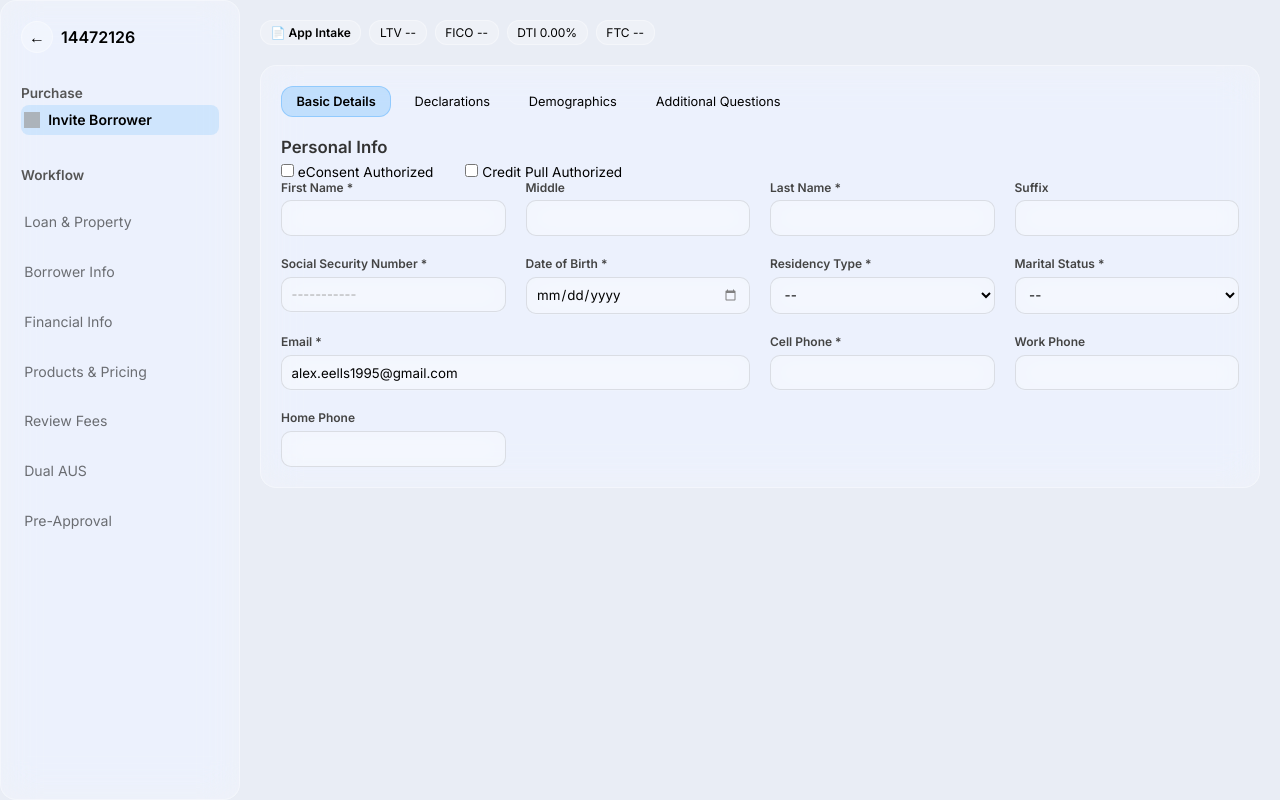
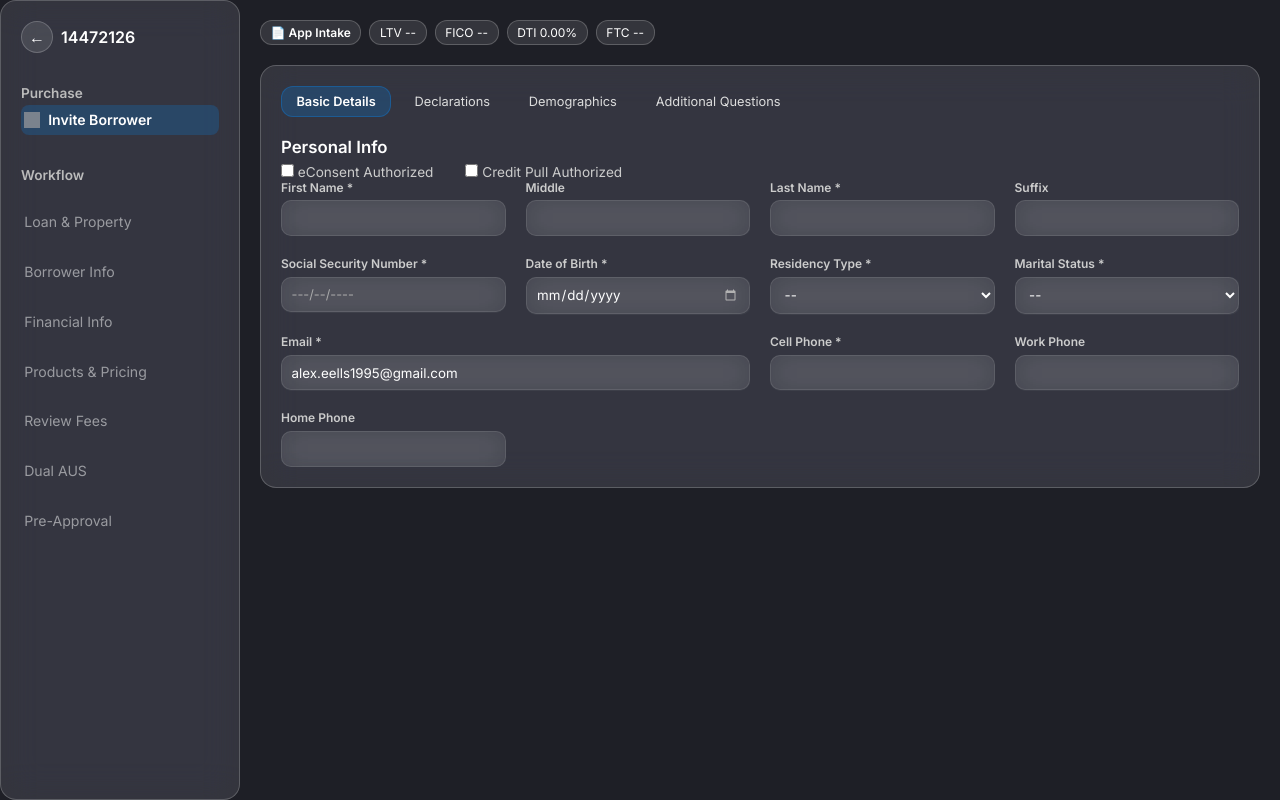
Before and after one commit to HappyRamos/Glass, a plain HTML site: page index.html in a window 1280 px wide. Drawn offline with Linux system fonts and the light colour scheme; grey boxes are pictures that could not be loaded.

Commit message:
Update index.html

```diff
--- a/index.html
+++ b/index.html
@@ -5,81 +5,220 @@
   <meta name="viewport" content="width=device-width, initial-scale=1.0" />
   <title>Mortgage Intake – Glass UI</title>
 
-<!--  ▸  BASIC RESET + GOOGLE FONT  -->
+  <!-- Font -->
   <link href="https://fonts.googleapis.com/css2?family=Inter:wght@400;500;600&display=swap" rel="stylesheet">
+
   <style>
-:root{
-  --glass-bg: rgba(255,255,255,.25);          /* blur backdrop */
-  --glass-brd: rgba(255,255,255,.35);         /* light border  */
-  --radius:   16px;
-  --gap:      1.25rem;
-  --deep-bg:  #e9edf5;                        /* page backdrop */
+    :root {
+      --glass-bg: rgba(255, 255, 255, 0.1);
+      --glass-brd: rgba(255, 255, 255, 0.2);
+      --radius: 16px;
+      --gap: 1.25rem;
+      --deep-bg: #1e1f26; /* darker background */
     }
 
-*{box-sizing:border-box;margin:0;padding:0;font-family:'Inter',sans-serif;}
-body{background:var(--deep-bg);min-height:100vh;display:flex;}
-a,button,label{cursor:pointer;user-select:none}
-
-.glass{background:var(--glass-bg);backdrop-filter:blur(18px) saturate(180%);
-       -webkit-backdrop-filter:blur(18px) saturate(180%);
-       border:1px solid var(--glass-brd);border-radius:var(--radius);}
-
-/* ─────────────────  LAYOUT  ───────────────── */
-#sidebar{
-  width:240px;padding:var(--gap);display:flex;flex-direction:column;
-  gap:var(--gap);overflow-y:auto;
-}
-#main{
-  flex:1;padding:var(--gap);display:flex;flex-direction:column;gap:var(--gap);
+    * {
+      box-sizing: border-box;
+      margin: 0;
+      padding: 0;
+      font-family: 'Inter', sans-serif;
     }
 
-/* ─────────────────  SIDEBAR  ───────────────── */
-.back-row{display:flex;align-items:center;gap:.5rem;font-weight:600;}
-.back-row .arrow{background:var(--glass-bg);width:32px;height:32px;
-                 display:flex;align-items:center;justify-content:center;
-                 border-radius:50%;border:1px solid var(--glass-brd);}
-.section-title{font-size:.85rem;font-weight:600;margin:.75rem 0 .25rem;color:#555;}
-
-.step{display:flex;align-items:center;gap:.5rem;padding:.4rem .2rem;
-      border-radius:8px;font-size:.88rem;}
-.step img{width:16px;height:16px;opacity:.7}
-.step.active{background:rgba(0,140,255,.12);font-weight:600;}
-.step.disabled{opacity:.55}
-
-/* ─────────────────  TOP BAR  ───────────────── */
-#topbar{display:flex;align-items:center;gap:.5rem;flex-wrap:wrap}
-.badge{padding:.25rem .6rem;font-size:.75rem;border-radius:12px;
-       background:var(--glass-bg);border:1px solid var(--glass-brd);}
-.badge span{font-weight:600}
-
-/* ─────────────────  CARD  ───────────────── */
-.card{padding:var(--gap);display:flex;flex-direction:column;gap:var(--gap);}
-.tabs{display:flex;gap:.5rem;flex-wrap:wrap}
-.tab{padding:.45rem .9rem;font-size:.8rem;border-radius:12px;border:1px solid transparent;}
-.tab.active{background:rgba(0,140,255,.18);border-color:rgba(0,140,255,.25);font-weight:600;}
-h2{font-size:1.05rem;font-weight:600;margin-bottom:.4rem;color:#333}
-.check-row{display:flex;gap:2rem;font-size:.85rem}
-.form-grid{
-  display:grid;
-  grid-template-columns:repeat(auto-fit,minmax(200px,1fr));
-  gap:var(--gap);
-}
-.field{display:flex;flex-direction:column;gap:.35rem}
-.field label{font-size:.75rem;font-weight:600;color:#444}
-.field input, .field select{
-  padding:.55rem .6rem;border-radius:10px;border:1px solid rgba(0,0,0,.1);
-  background:var(--glass-bg);backdrop-filter:blur(14px) saturate(160%);
-  -webkit-backdrop-filter:blur(14px) saturate(160%);
+    body {
+      background: var(--deep-bg);
+      min-height: 100vh;
+      display: flex;
+      color: #fff;
     }
 
-/* small helper styles */
-input::placeholder{color:#aaa;font-size:.8rem}
-::-webkit-calendar-picker-indicator{filter:invert(0.5)}
+    a, button, label {
+      cursor: pointer;
+      user-select: none;
+    }
+
+    .glass {
+      background: var(--glass-bg);
+      backdrop-filter: blur(18px) saturate(180%);
+      -webkit-backdrop-filter: blur(18px) saturate(180%);
+      border: 1px solid var(--glass-brd);
+      border-radius: var(--radius);
+    }
+
+    /* Layout */
+    #sidebar {
+      width: 240px;
+      padding: var(--gap);
+      display: flex;
+      flex-direction: column;
+      gap: var(--gap);
+      overflow-y: auto;
+    }
+
+    #main {
+      flex: 1;
+      padding: var(--gap);
+      display: flex;
+      flex-direction: column;
+      gap: var(--gap);
+    }
+
+    /* Sidebar */
+    .back-row {
+      display: flex;
+      align-items: center;
+      gap: 0.5rem;
+      font-weight: 600;
+    }
+
+    .back-row .arrow {
+      background: var(--glass-bg);
+      width: 32px;
+      height: 32px;
+      display: flex;
+      align-items: center;
+      justify-content: center;
+      border-radius: 50%;
+      border: 1px solid var(--glass-brd);
+    }
+
+    .section-title {
+      font-size: 0.85rem;
+      font-weight: 600;
+      margin: 0.75rem 0 0.25rem;
+      color: #bbb;
+    }
+
+    .step {
+      display: flex;
+      align-items: center;
+      gap: 0.5rem;
+      padding: 0.4rem 0.2rem;
+      border-radius: 8px;
+      font-size: 0.88rem;
+    }
+
+    .step img {
+      width: 16px;
+      height: 16px;
+      opacity: 0.7;
+    }
+
+    .step.active {
+      background: rgba(0, 140, 255, 0.2);
+      font-weight: 600;
+    }
+
+    .step.disabled {
+      opacity: 0.5;
+    }
+
+    /* Top Bar */
+    #topbar {
+      display: flex;
+      align-items: center;
+      gap: 0.5rem;
+      flex-wrap: wrap;
+    }
+
+    .badge {
+      padding: 0.25rem 0.6rem;
+      font-size: 0.75rem;
+      border-radius: 12px;
+      background: var(--glass-bg);
+      border: 1px solid var(--glass-brd);
+    }
+
+    .badge span {
+      font-weight: 600;
+    }
+
+    /* Card */
+    .card {
+      padding: var(--gap);
+      display: flex;
+      flex-direction: column;
+      gap: var(--gap);
+    }
+
+    .tabs {
+      display: flex;
+      gap: 0.5rem;
+      flex-wrap: wrap;
+    }
+
+    .tab {
+      padding: 0.45rem 0.9rem;
+      font-size: 0.8rem;
+      border-radius: 12px;
+      border: 1px solid transparent;
+      color: #ddd;
+    }
+
+    .tab.active {
+      background: rgba(0, 140, 255, 0.2);
+      border-color: rgba(0, 140, 255, 0.3);
+      font-weight: 600;
+      color: #fff;
+    }
+
+    h2 {
+      font-size: 1.05rem;
+      font-weight: 600;
+      margin-bottom: 0.4rem;
+      color: #fff;
+    }
+
+    .check-row {
+      display: flex;
+      gap: 2rem;
+      font-size: 0.85rem;
+    }
+
+    label {
+      color: #ccc;
+    }
+
+    .form-grid {
+      display: grid;
+      grid-template-columns: repeat(auto-fit, minmax(200px, 1fr));
+      gap: var(--gap);
+    }
+
+    .field {
+      display: flex;
+      flex-direction: column;
+      gap: 0.35rem;
+    }
+
+    .field label {
+      font-size: 0.75rem;
+      font-weight: 600;
+    }
+
+    .field input,
+    .field select {
+      padding: 0.55rem 0.6rem;
+      border-radius: 10px;
+      border: 1px solid rgba(255, 255, 255, 0.1);
+      background: rgba(255, 255, 255, 0.08);
+      color: #fff;
+      backdrop-filter: blur(14px) saturate(160%);
+      -webkit-backdrop-filter: blur(14px) saturate(160%);
+    }
+
+    input::placeholder {
+      color: #aaa;
+      font-size: 0.8rem;
+    }
+
+    ::-webkit-calendar-picker-indicator {
+      filter: invert(0.7);
+    }
   </style>
 </head>
 
 <body>
-  <!-- ─────────────────  SIDEBAR  ───────────────── -->
+  <!-- Sidebar -->
   <aside id="sidebar" class="glass">
     <div class="back-row">
       <div class="arrow">←</div>
@@ -88,7 +227,7 @@ input::placeholder{color:#aaa;font-size:.8rem}
 
     <div>
       <div class="section-title">Purchase</div>
-      <div class="step active"><img src="https://img.icons8.com/ios-glyphs/30/000000/new-post.png"/>Invite Borrower</div>
+      <div class="step active"><img src="https://img.icons8.com/ios-glyphs/30/ffffff/new-post.png" />Invite Borrower</div>
     </div>
 
     <div class="section-title">Workflow</div>
@@ -101,9 +240,8 @@ input::placeholder{color:#aaa;font-size:.8rem}
     <div class="step disabled">Pre-Approval</div>
   </aside>
 
-  <!-- ─────────────────  MAIN  ───────────────── -->
+  <!-- Main -->
   <main id="main">
-    <!-- Top bar -->
     <div id="topbar">
       <span class="badge"><span>📄 App Intake</span></span>
       <span class="badge">LTV --</span>
@@ -112,9 +250,7 @@ input::placeholder{color:#aaa;font-size:.8rem}
       <span class="badge">FTC --</span>
     </div>
 
-    <!-- Main card -->
     <div class="card glass">
-      <!-- Tabs -->
       <div class="tabs">
         <div class="tab active">Basic Details</div>
         <div class="tab">Declarations</div>
@@ -122,12 +258,11 @@ input::placeholder{color:#aaa;font-size:.8rem}
         <div class="tab">Additional Questions</div>
       </div>
 
-      <!-- Personal Info -->
       <section>
         <h2>Personal Info</h2>
         <div class="check-row">
-          <label><input type="checkbox"> eConsent Authorized</label>
-          <label><input type="checkbox"> Credit Pull Authorized</label>
+          <label><input type="checkbox" /> eConsent Authorized</label>
+          <label><input type="checkbox" /> Credit Pull Authorized</label>
         </div>
 
         <div class="form-grid">
@@ -137,49 +272,57 @@ input::placeholder{color:#aaa;font-size:.8rem}
           </div>
           <div class="field">
             <label>Middle</label>
-            <input/>
+            <input />
           </div>
           <div class="field">
             <label>Last Name *</label>
-            <input/>
+            <input />
           </div>
           <div class="field">
             <label>Suffix</label>
-            <input/>
+            <input />
           </div>
 
           <div class="field">
             <label>Social Security Number *</label>
-            <input placeholder="-----------"/>
+            <input placeholder="---/--/----" />
           </div>
           <div class="field">
             <label>Date of Birth *</label>
-            <input type="date"/>
+            <input type="date" />
           </div>
           <div class="field">
             <label>Residency Type *</label>
-            <select><option>--</option><option>Owner Occupied</option><option>Investment</option></select>
+            <select>
+              <option>--</option>
+              <option>Owner Occupied</option>
+              <option>Investment</option>
+            </select>
           </div>
           <div class="field">
             <label>Marital Status *</label>
-            <select><option>--</option><option>Single</option><option>Married</option></select>
+            <select>
+              <option>--</option>
+              <option>Single</option>
+              <option>Married</option>
+            </select>
           </div>
 
-          <div class="field" style="grid-column:span 2">
+          <div class="field" style="grid-column: span 2">
             <label>Email *</label>
-            <input value="alex.eells1995@gmail.com"/>
+            <input value="alex.eells1995@gmail.com" />
           </div>
           <div class="field">
             <label>Cell Phone *</label>
-            <input/>
+            <input />
           </div>
           <div class="field">
             <label>Work Phone</label>
-            <input/>
+            <input />
           </div>
           <div class="field">
             <label>Home Phone</label>
-            <input/>
+            <input />
           </div>
         </div>
       </section>
```
Lines whose indentation alone changed are shown as unchanged.
